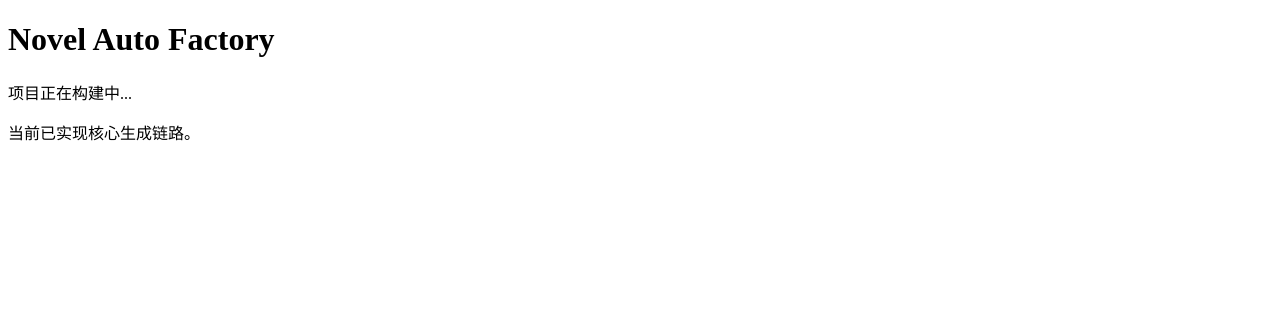
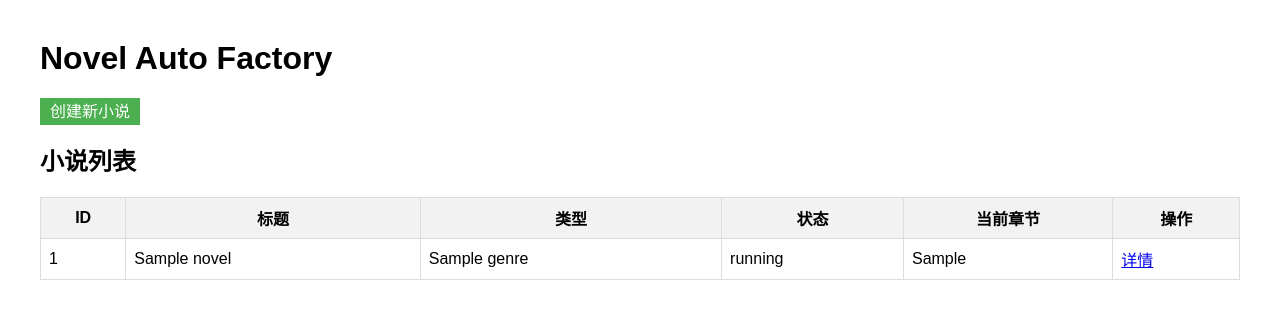
Before and after one commit to zz9744813-lab/qaunzidong, a FastAPI app: template app/templates/index.html in a window 1280 px wide. Shown: the top 319 px of the page. Run offline with FastAPI, Linux system fonts and the light colour scheme; the template is opened without the code that fills it: most values are stand-ins (such as "Sample title", 1, 10 or a date in 2020); parts of the project's set-up code (start-up, migrations or seed data) failed here and were passed over.

Commit message:
Improve web templates

```diff
--- a/app/templates/index.html
+++ b/app/templates/index.html
@@ -2,10 +2,39 @@
 <html>
 <head>
     <title>Novel Auto Factory</title>
+    <style>
+        body { font-family: Arial; margin: 40px; }
+        table { border-collapse: collapse; width: 100%; }
+        th, td { border: 1px solid #ddd; padding: 8px; }
+        th { background-color: #f2f2f2; }
+        .btn { padding: 5px 10px; background: #4CAF50; color: white; text-decoration: none; }
+    </style>
 </head>
 <body>
     <h1>Novel Auto Factory</h1>
-    <p>项目正在构建中...</p>
-    <p>当前已实现核心生成链路。</p>
+    <a href="/novels/new" class="btn">创建新小说</a>
+    <h2>小说列表</h2>
+    <table>
+        <tr>
+            <th>ID</th>
+            <th>标题</th>
+            <th>类型</th>
+            <th>状态</th>
+            <th>当前章节</th>
+            <th>操作</th>
+        </tr>
+        {% for novel in novels %}
+        <tr>
+            <td>{{ novel.id }}</td>
+            <td>{{ novel.title }}</td>
+            <td>{{ novel.genre }}</td>
+            <td>{{ novel.status }}</td>
+            <td>{{ novel.current_chapter_no }}</td>
+            <td>
+                <a href="/novels/{{ novel.id }}">详情</a>
+            </td>
+        </tr>
+        {% endfor %}
+    </table>
 </body>
 </html>
```
Also changed, not shown: app/templates/novel_detail.html (added, +25 -0 lines).
